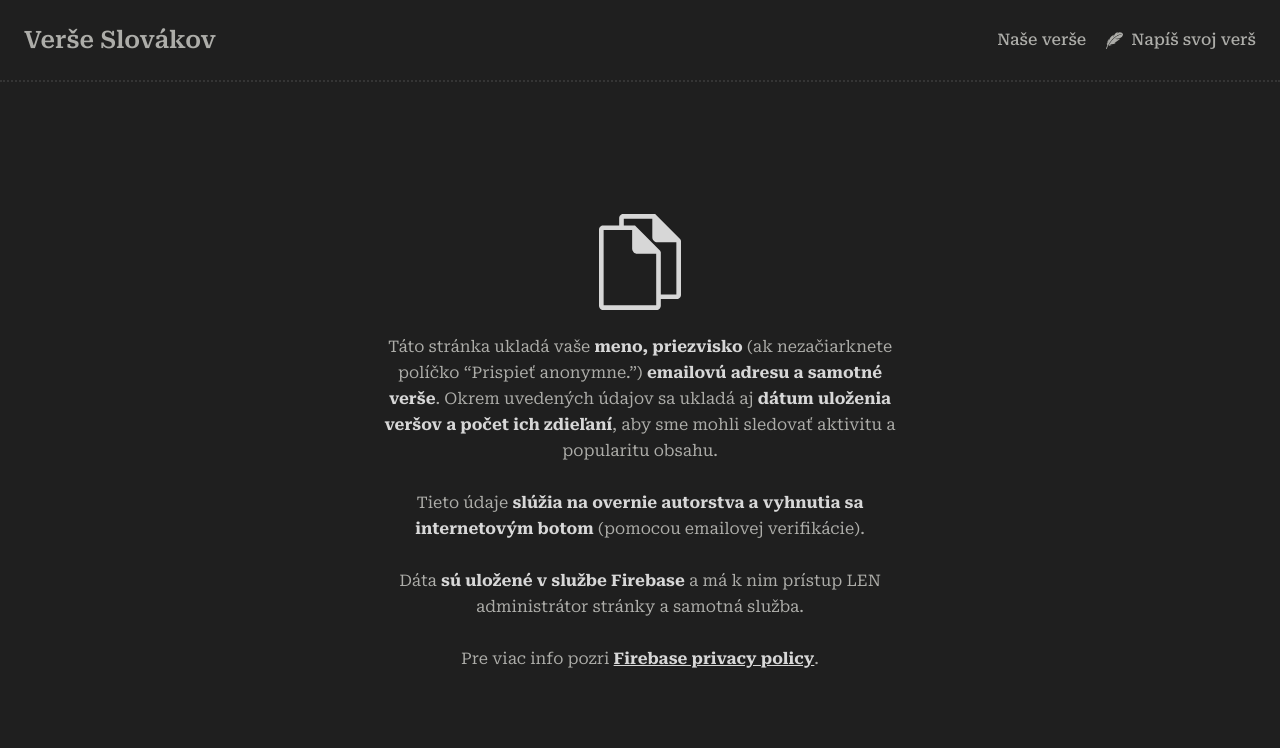
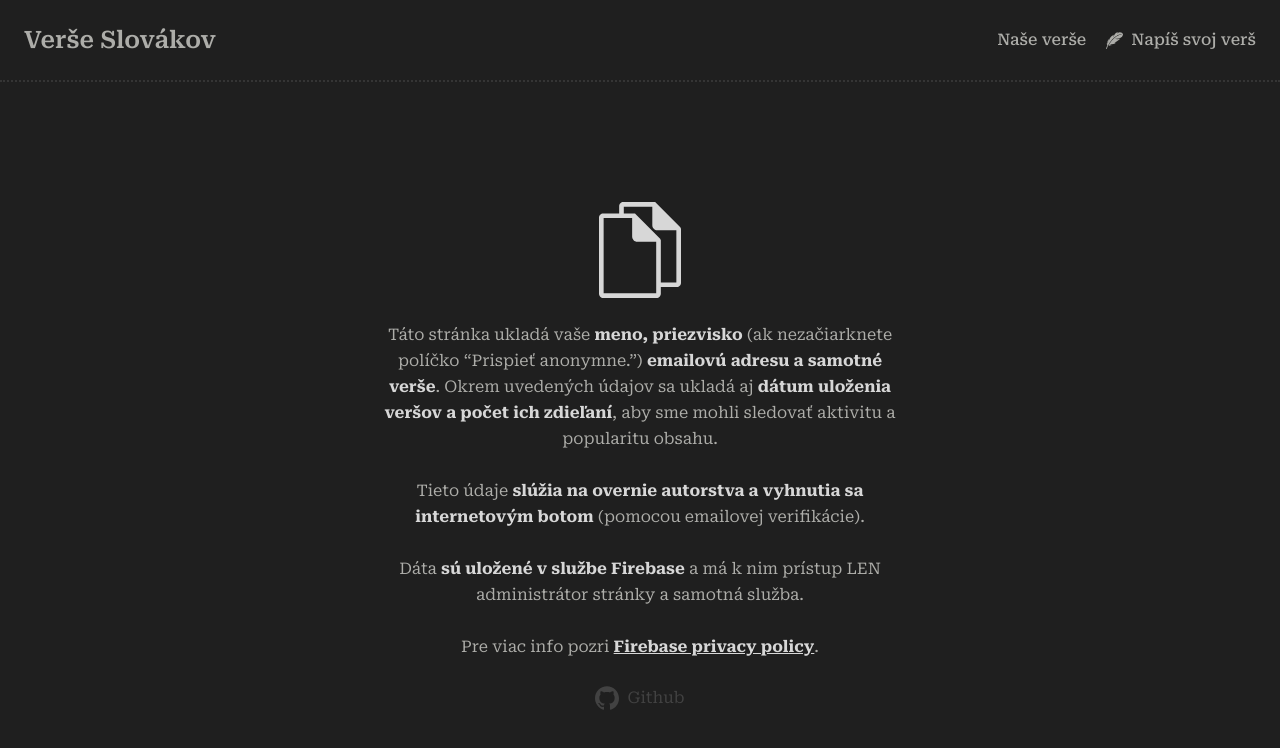
Before and after one commit to Michal-Dzurik/Verse-Slovakov, a React (Vite) app: page /podmienky in a window 1280 px wide. Shown: the top 748 px of the page. Built offline with nearby package versions, Linux system fonts and the light colour scheme; no server answers.

Commit message:
GitHub link added

```diff
--- a/src/index.css
+++ b/src/index.css
@@ -82,7 +82,7 @@
         @apply outline-none
     }
 
-    .share-button, .share-button-shared{
+    .share-button, .share-button-shared, .image-button{
         @apply inline-block;
     }
 
@@ -90,7 +90,7 @@
         @apply cursor-copy;
     }
 
-    .share-button path, .share-button-shared path{
+    .share-button path, .share-button-shared path, .image-button path{
         @apply fill-form-component;
     }
 
@@ -98,7 +98,7 @@
         @apply h-3 ml-2;
     }
 
-    .share-button:hover path{
+    .share-button:hover path, .image-button:hover path{
         @apply fill-white;
     }
 
--- a/src/routes/Terms.tsx
+++ b/src/routes/Terms.tsx
@@ -17,6 +17,12 @@ function Terms() {
 
                     Pre viac info pozri <a className='highlighted-text underline' target='_blank' href="https://firebase.google.com/support/privacy">Firebase privacy policy</a>. <br/><br/>
                 </p>
+                <div className='flex flex-row justify-center align-middle'>
+                    <a className='image-button text-base' href="https://github.com/Michal-Dzurik/Verse-Slovakov">
+                        <svg className='h-6 w-6 mr-2 inline-block' xmlns="http://www.w3.org/2000/svg" width="64" height="64" shapeRendering="geometricPrecision" textRendering="geometricPrecision" imageRendering="optimizeQuality" fillRule="evenodd" clipRule="evenodd" viewBox="0 0 640 640"><path fill='#7d7d7d' d="M319.988 7.973C143.293 7.973 0 151.242 0 327.96c0 141.392 91.678 261.298 218.826 303.63 16.004 2.964 21.886-6.957 21.886-15.414 0-7.63-.319-32.835-.449-59.552-89.032 19.359-107.8-37.772-107.8-37.772-14.552-36.993-35.529-46.831-35.529-46.831-29.032-19.879 2.209-19.442 2.209-19.442 32.126 2.245 49.04 32.954 49.04 32.954 28.56 48.922 74.883 34.76 93.131 26.598 2.882-20.681 11.15-34.807 20.315-42.803-71.08-8.067-145.797-35.516-145.797-158.14 0-34.926 12.52-63.485 32.965-85.88-3.33-8.078-14.291-40.606 3.083-84.674 0 0 26.87-8.61 88.029 32.8 25.512-7.075 52.878-10.642 80.056-10.76 27.2.118 54.614 3.673 80.162 10.76 61.076-41.386 87.922-32.8 87.922-32.8 17.398 44.08 6.485 76.631 3.154 84.675 20.516 22.394 32.93 50.953 32.93 85.879 0 122.907-74.883 149.93-146.117 157.856 11.481 9.921 21.733 29.398 21.733 59.233 0 42.792-.366 77.28-.366 87.804 0 8.516 5.764 18.473 21.992 15.354 127.076-42.354 218.637-162.274 218.637-303.582 0-176.695-143.269-319.988-320-319.988l-.023.107z"/></svg>
+                        <span className='text-form-component'>Github</span>
+                    </a>
+                </div>
             </article>
         </PageAnimationWrapper>
     )
```
